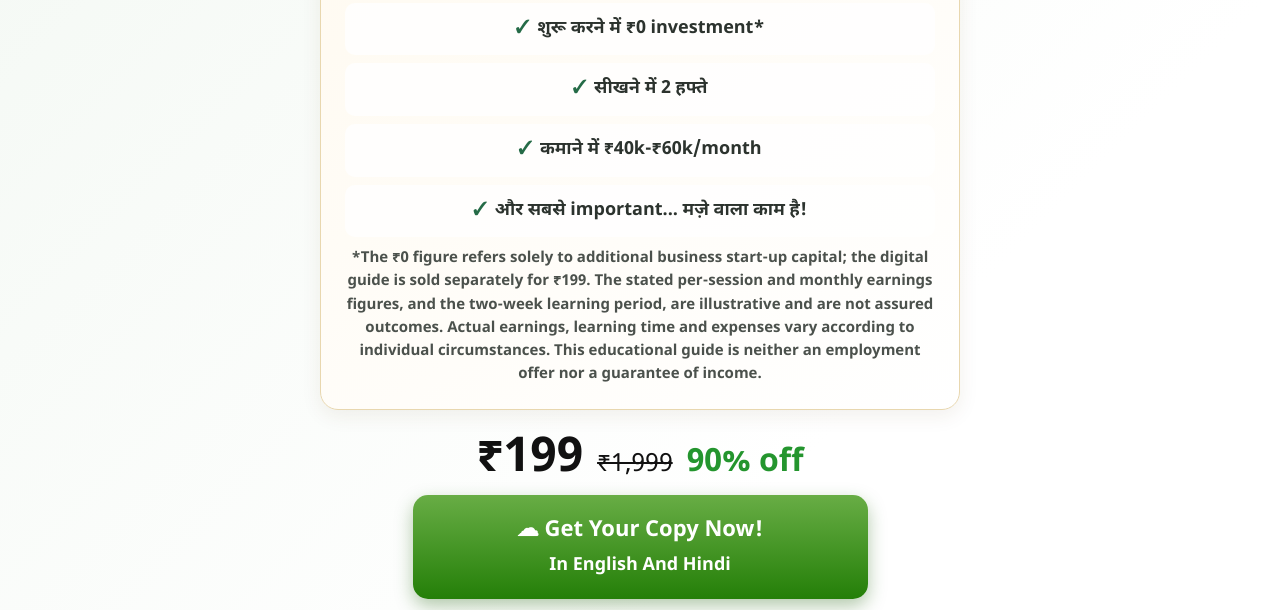
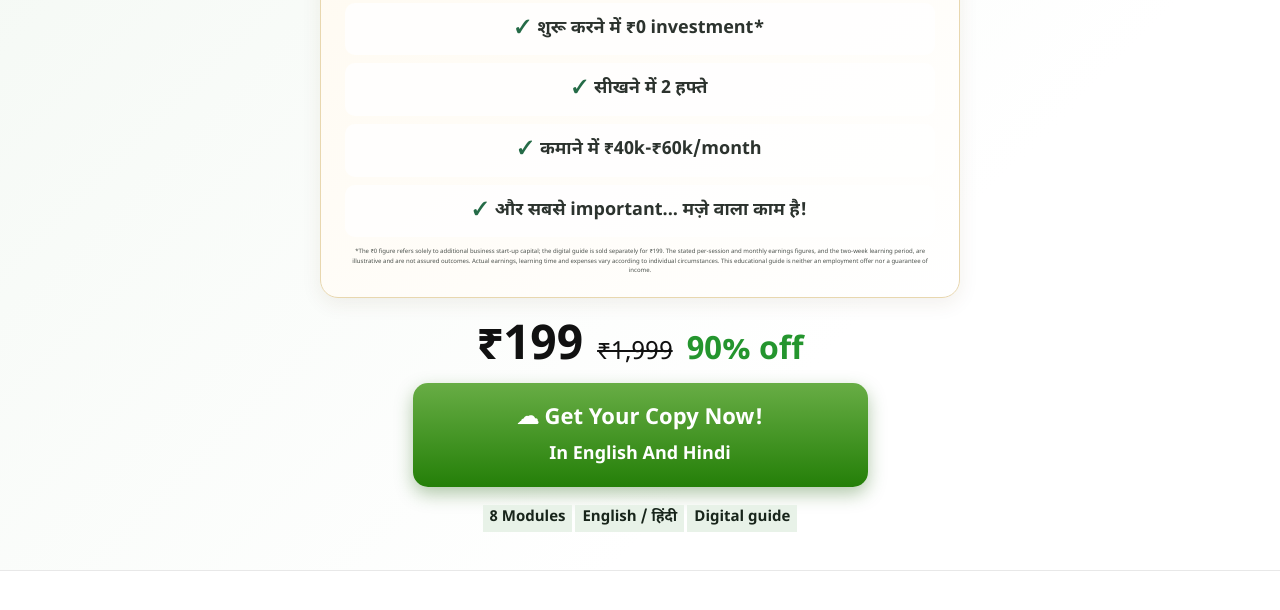
Before and after one commit to infoguide-pdf/pdf-ui, a plain HTML site: page index.html in a window 1280 px wide. Shown: the part 916-1526 px from the top of the page. Drawn offline with Linux system fonts and the light colour scheme.

Commit message:
Shrink income footnote and remove bold
Co-Authored-By: Claude Haiku 5.5 <noreply@anthropic.com>

```diff
--- a/index.html
+++ b/index.html
@@ -44,7 +44,7 @@
   .income-pitch ul{display:grid;gap:8px;list-style:none;padding:0}
   .income-pitch li{display:flex;align-items:center;justify-content:center;gap:8px;padding:11px 12px;border-radius:10px;background:rgba(255,255,255,.82);font-size:clamp(15px,3.8vw,18px);font-weight:700;color:#2c332e;text-align:center}
   .income-pitch li::before{content:"✓";flex:0 0 auto;color:#256b47;font-weight:900}
-  .income-pitch__note{margin-top:10px;color:#4b514c;font-size:clamp(14px,1.4vw,15px);font-weight:600;line-height:1.55}
+  .income-pitch__note{margin-top:10px;color:#4b514c;font-size:6px;font-weight:400;line-height:1.55}
   .hero-image{display:block;width:100%;max-width:640px;max-height:310px;object-fit:cover;border:1px solid #d7e5d9;border-radius:18px;margin:0 auto 24px}
   .purchase-offer{max-width:640px;margin:18px auto 0}
   .purchase-price{display:flex;align-items:baseline;justify-content:center;gap:14px;margin-bottom:8px;line-height:1.15}
```
